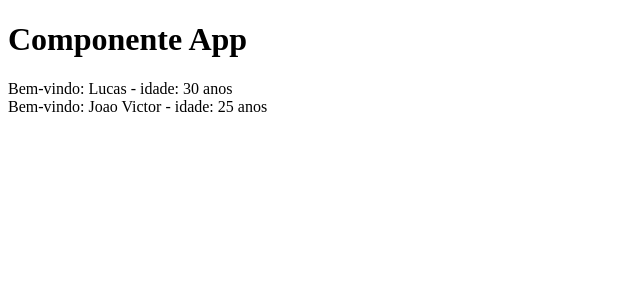
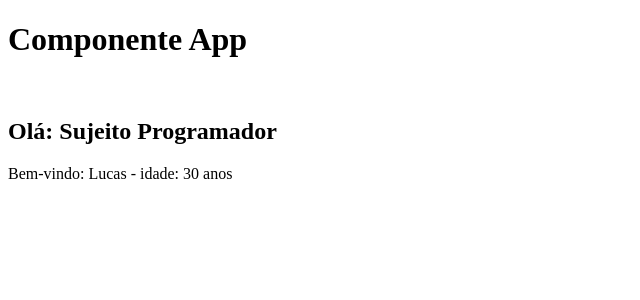
Before and after one commit to BorgesAbraao10/primeiro-app, a React (Create React App) app: page / in a window 1280 px wide. Shown: the top 300 px of the page, without its empty margins (0-640 px from the left). Built offline with nearby package versions, Linux system fonts and the light colour scheme.

Commit message:
Last update

```diff
--- a/src/App.js
+++ b/src/App.js
@@ -1,12 +1,15 @@
+import { useState } from 'react';
+
 import Nome from './components/Nome'
 
 function App(){
+  const [aluno, setAluno] = useState('Sujeito Programador')
   return(
     <div>
-      <h1>Componente App</h1>
+      <h1>Componente App</h1> <br/>
+      <h2>Olá: {aluno} </h2>
       <Nome aluno="Lucas" idade= {30} />
-      <br />
-      <Nome aluno="Joao Victor" idade= {25}/>
+
     </div>
 
   );
```
